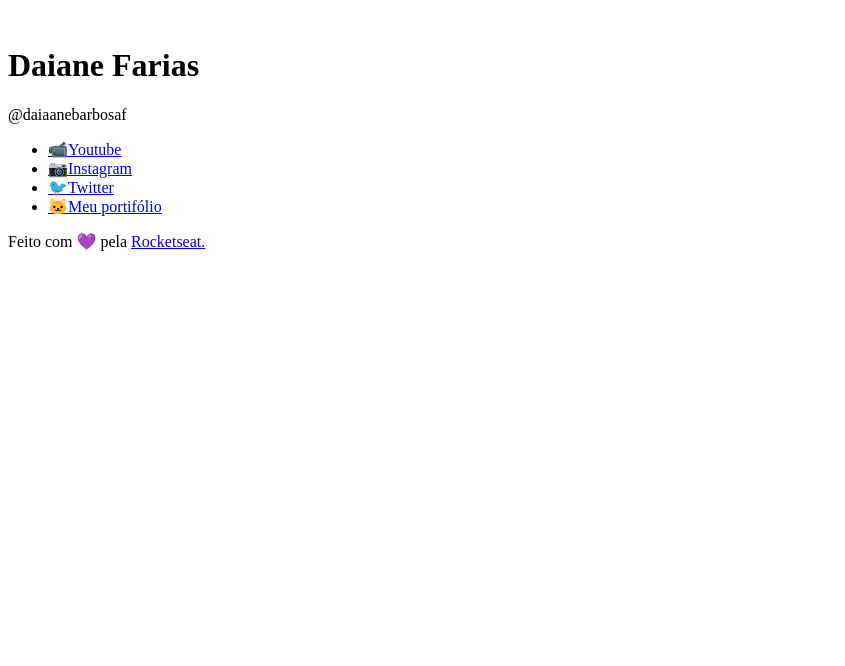
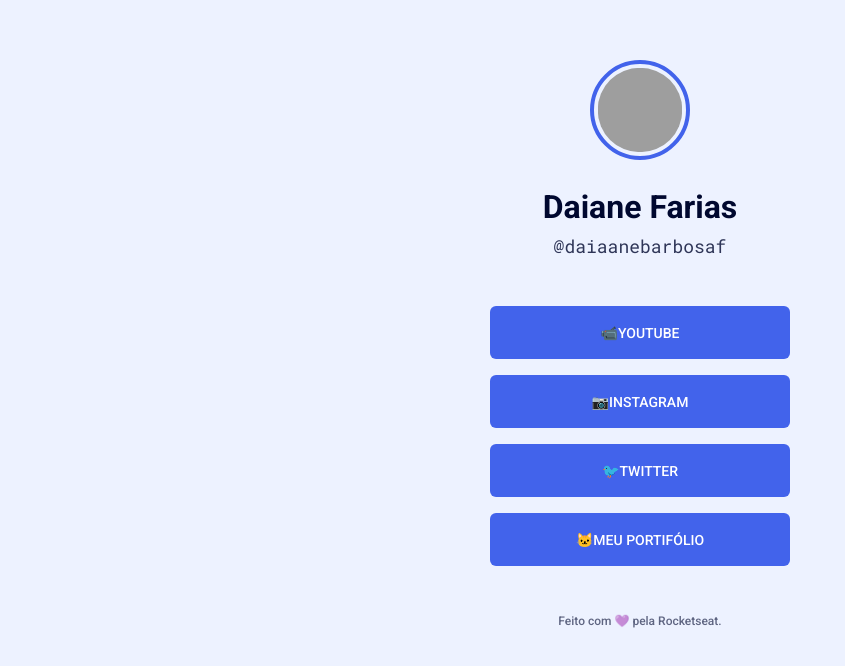
Before and after one commit to daiaanebarbosaf/maratona-explorer2.0, a plain HTML site: page index.html in a window 1280 px wide. Shown: the whole page, without its empty margins (0-845 px from the left). Drawn offline with Linux system fonts and the light colour scheme; grey boxes are pictures that could not be loaded.

Commit message:
Add files via upload

```diff
--- /dev/null
+++ b/css/style.css
@@ -0,0 +1,91 @@
+* {
+  margin: 0;
+  padding: 0;
+  box-sizing: border-box;
+}
+
+a {
+  text-decoration: none;
+}
+
+body {
+  background: #EDF2FF;
+  font-family: 'Roboto', sans-serif;
+}
+.container {
+  text-align: center;
+  width: 300px;
+  margin: 60px auto;
+}
+
+img.avatar {
+  width: 100%;
+  border-radius: 50%;
+  width: 100px;
+  height: 100px;
+  padding: 3.7px;
+  border: #4263EB solid 4px;
+
+  transition: background 400ms;
+}
+
+img.avatar:hover {
+  border: #364fc7 solid 4px;
+}
+
+h1 {
+  font-size: 32px;
+  color: #00082F;
+  margin-top: 24px;
+  margin-bottom: 8px;
+}
+
+.username {
+  font-family: 'Roboto Mono', monospace;
+  font-weight: 400;
+  color: #00082F;
+  opacity: 0.8;
+  font-size: 18px;
+}
+
+ul {
+  list-style: none;
+  margin: 48px 0;
+}
+
+ul li a {
+  height: 53px;
+  display: flex;
+  align-items: center;
+  justify-content: center;
+  background: #4263EB;
+  color: white;
+  text-transform: uppercase;
+  font-size: 14px;
+
+  margin-bottom: 16px;
+  border-radius: 6px;
+
+  transition: background 400ms;
+}
+
+ul li a:hover {
+  background: #364fc7;
+}
+
+
+footer {
+  font-weight: 500;
+  font-size: 12px;
+  color: #00082F;
+  opacity: 0.6;
+  transition: opacity 400ms;
+}
+
+footer:hover {
+  opacity: 1;
+}
+
+footer a {
+  color: #00082F;
+}
--- a/index.html
+++ b/index.html
@@ -1,14 +1,19 @@
 <!DOCTYPE html>
 <html lang="pt-br">
   <head>
+    <link rel="preconnect" href="https://fonts.googleapis.com">
+  <link rel="preconnect" href="https://fonts.gstatic.com" crossorigin>
+  <link href="https://fonts.googleapis.com/css2?family=Roboto+Mono&family=Roboto:wght@500;700&display=swap" rel="stylesheet">
     <meta charset="UTF-8">
     <meta name="viewport" content="width=device-width, initial-scale=1.0">
+    <link rel="stylesheet" href="./css/style.css">
     <title>RocketLinks</title>
   </head>
   <body>
-    <img src="" alt=""/>
+    <div class="container">
+      <img class="avatar" src="https://github.com/daiaanebarbosaf.png" alt="Imagem do perfeil do Github de Daiane Farias"/>
       <h1>Daiane Farias</h1>
-    <p>@daiaanebarbosaf</p>
+      <p class="username">@daiaanebarbosaf</p>
 
       <ul>
         <li>
@@ -37,5 +42,6 @@
       <footer>
         Feito com 💜 pela <a href="http://rocketseat.com.br" target="_blank">Rocketseat.</a>
       </footer>
+  </div>
   </body>
 </html>
```
Lines whose indentation alone changed are shown as unchanged.
